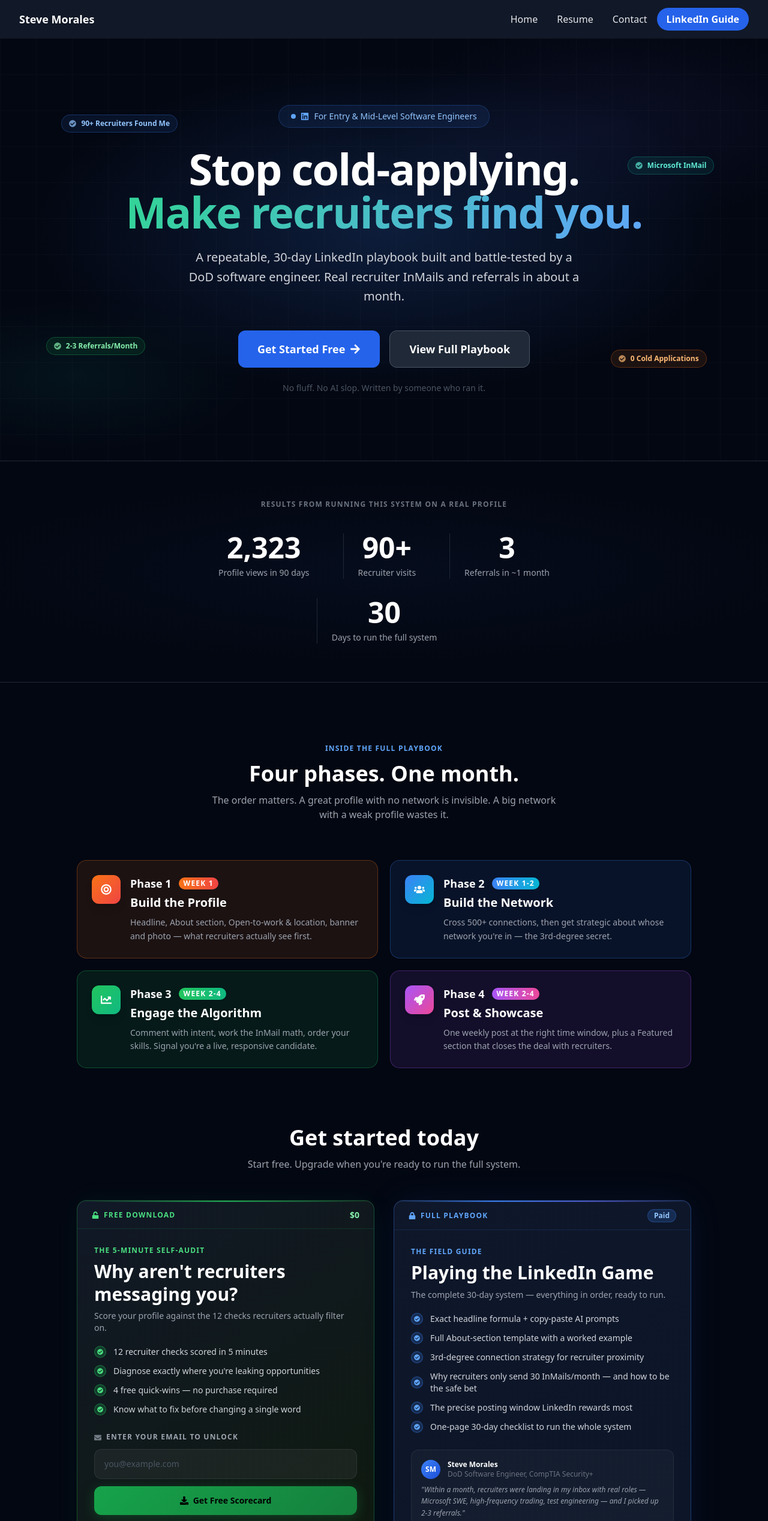
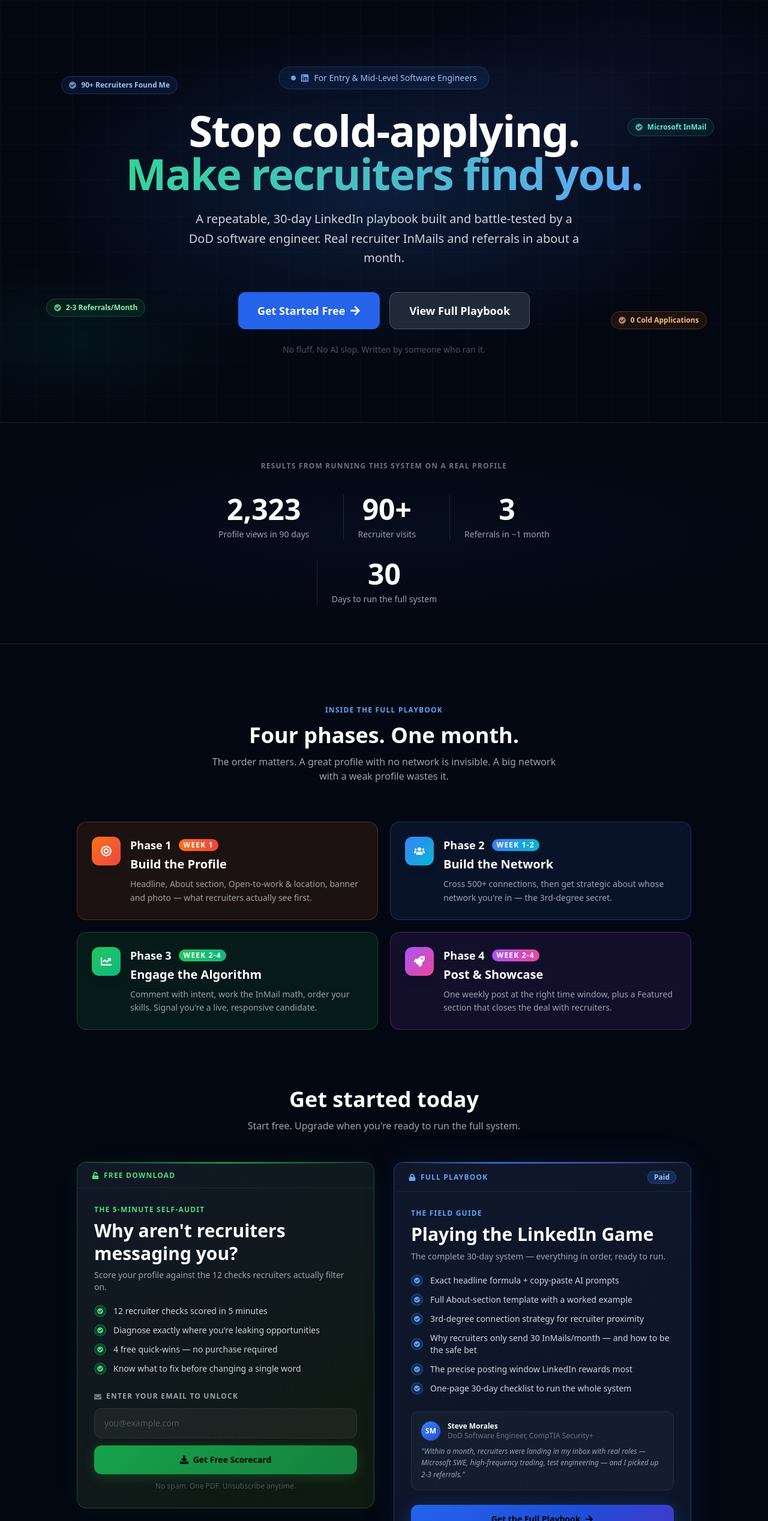
Before and after one commit to Steve-Morales/steve-morales, a React (Create React App) app: page /linkedin-guide in a window 1280 px wide. Shown: the top 2536 px of the page at 60% size. Built offline with nearby package versions, Linux system fonts and the light colour scheme; no server answers.

Commit message:
Updated Navbar.jsx

```diff
--- a/src/components/Navbar.jsx
+++ b/src/components/Navbar.jsx
@@ -17,7 +17,6 @@ function DropdownMenu({ onClose }) {
                         <li><a href='/contact' className="text-gray-200 hover:text-white">Contact</a></li>
                         <hr className="h-px bg-gray-700 border-0" />
 
-                        <li><a href='/linkedin-guide' className="text-blue-400 hover:text-blue-300 font-semibold">LinkedIn Guide</a></li>
                     </ul>
                 </div>
 
@@ -44,7 +43,6 @@ export default function Navbar() {
                     <li><a href="/" className="text-gray-200 hover:text-white hover:bg-gray-700 bg-opacity-50 transition-all duration-300 rounded-full px-4 py-2">Home</a></li>
                     <li><a href="/resume" className="text-gray-200 hover:text-white hover:bg-gray-700 bg-opacity-50 transition-all duration-300 rounded-full px-4 py-2">Resume</a></li>
                     <li><a href="/contact" className="text-gray-200 hover:text-white hover:bg-gray-700 bg-opacity-50 transition-all duration-300 rounded-full px-4 py-2">Contact</a></li>
-                    <li><a href="/linkedin-guide" className="text-white bg-blue-600 hover:bg-blue-500 transition-all duration-300 rounded-full px-4 py-2 font-semibold">LinkedIn Guide</a></li>
                 </ul>
             </nav>
 
--- a/src/views/LinkedInGuide.jsx
+++ b/src/views/LinkedInGuide.jsx
@@ -5,7 +5,6 @@ import {
     FaLock, FaUnlock, FaEnvelope, FaChartLine, FaUsers,
     FaRocket, FaBullseye,
 } from 'react-icons/fa';
-import Navbar from '../components/Navbar';
 import Footer from '../components/Footer';
 
 const SUPABASE_URL = process.env.REACT_APP_SUPABASE_URL || process.env.VITE_SUPABASE_URL;
@@ -155,8 +154,6 @@ export default function LinkedInGuide() {
                 <meta name="description" content="Free LinkedIn scorecard + full 30-day playbook for entry and mid-level software engineers. Make recruiters come to you." />
                 <link rel="canonical" href="https://stevemorales.dev/linkedin-guide" />
             </Helmet>
-            <Navbar />
-
             <HeroSection />
 
             {/* Stats strip */}
@@ -421,7 +418,6 @@ function ScorecardCard({ visible }) {
             <div className="flex items-center gap-2 px-6 py-3 border-b border-green-500/15">
                 <FaUnlock className="text-green-400 text-xs" />
                 <span className="text-green-400 font-bold text-xs tracking-widest uppercase">Free Download</span>
-                <span className="ml-auto text-green-300 font-extrabold text-sm">$0</span>
             </div>
 
             <div className="p-7 flex flex-col flex-1">
```
